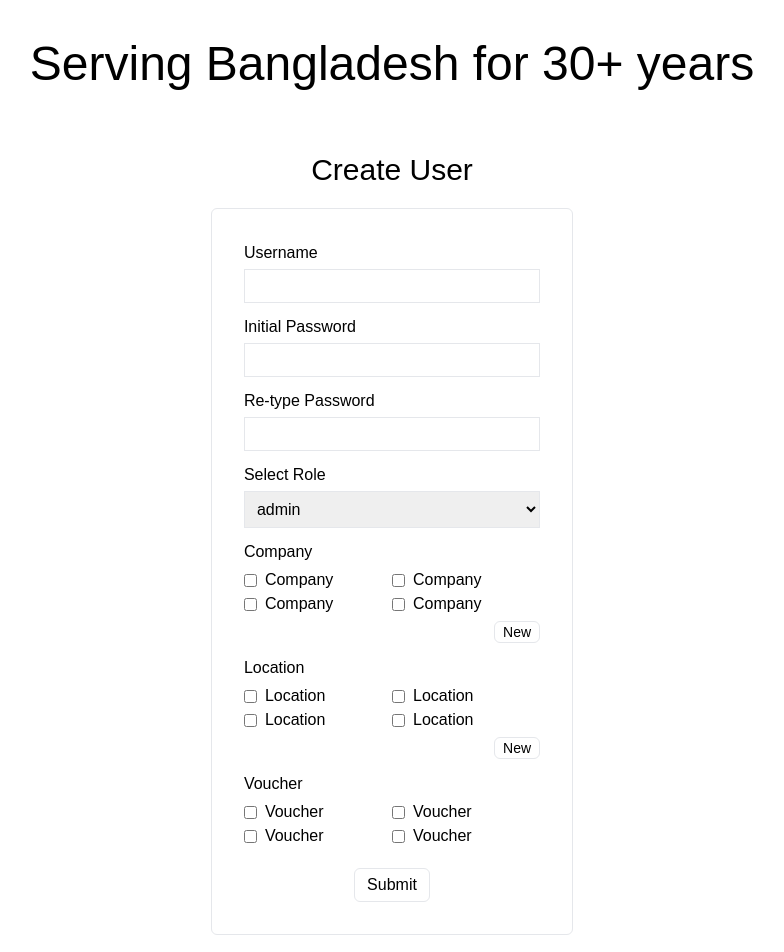
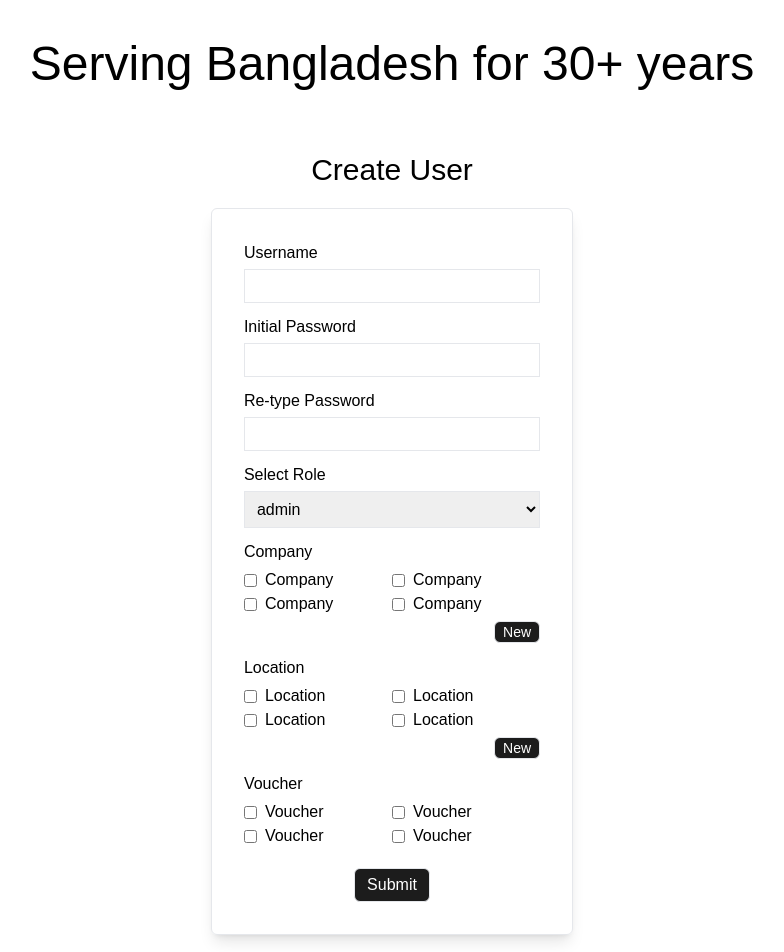
Before and after one commit to mohi-khan/cnc-group, a Next.js app: page /create-user in a window 1280 px wide. Shown: the top 952 px of the page, without its empty margins (248-1032 px from the left). Built offline with nearby package versions, Linux system fonts and the light colour scheme.

Commit message:
primary color and secondary color change

```diff
--- a/app/(mainLayout)/create-user/page.tsx
+++ b/app/(mainLayout)/create-user/page.tsx
@@ -2,13 +2,13 @@ import React from 'react';
 
 const CreateUser = () => {
     return (
-        <div className='flex justify-center items-center pt-10'>
+        <div className='flex justify-center items-center py-10'>
             <div>
                 <div className='text-center'>
                     <h1 className='text-5xl'>Serving Bangladesh for 30+ years</h1>
                     <h3 className='text-3xl pt-16 pb-5'>Create User</h3>
                 </div>
-                <form action="" className='border p-8 rounded-md w-1/2 mx-auto'>
+                <form action="" className='border p-8 rounded-md w-1/2 mx-auto shadow-lg'>
                     <div className='flex flex-col gap-1'>
                         <label htmlFor="">Username</label>
                         <input type="text" className="input p-1 border w-full" />
@@ -52,7 +52,7 @@ const CreateUser = () => {
                             </div>
                         </div>
                         <div className='text-right'>
-                            <button className='border text-sm px-2 rounded-md'>New</button>
+                            <button className='border text-sm px-2 rounded-md bg-primary text-secondary'>New</button>
                         </div>
                     </div>
                     <div className='flex flex-col gap-1 mt-3'>
@@ -76,7 +76,7 @@ const CreateUser = () => {
                             </div>
                         </div>
                         <div className='text-right'>
-                            <button className='border text-sm px-2 rounded-md'>New</button>
+                            <button className='border text-sm px-2 rounded-md bg-primary text-secondary'>New</button>
                         </div>
                     </div>
                     <div className='flex flex-col gap-1 mt-3'>
@@ -101,7 +101,7 @@ const CreateUser = () => {
                         </div>
                     </div>
                     <div className='text-center mt-5'>
-                        <button className='border py-1 px-3 rounded-md'>Submit</button>
+                        <button className='border py-1 px-3 rounded-md bg-primary text-secondary'>Submit</button>
                     </div>
                 </form>
             </div>
--- a/app/(mainLayout)/home/page.tsx
+++ b/app/(mainLayout)/home/page.tsx
@@ -8,7 +8,7 @@ const Home = () => {
                     <h1 className='text-5xl'>Serving Bangladesh for 30+ years</h1>
                     <h3 className='text-3xl pt-16 pb-5'>Login</h3>
                 </div>
-                <form action="" className='border p-8 rounded-md w-1/2 mx-auto'>
+                <form action="" className='border shadow-lg p-8 rounded-md w-1/2 mx-auto'>
                     <div className='flex flex-col gap-1'>
                         <label htmlFor="">Username</label>
                         <input type="text" className="input p-1 border w-full" />
@@ -18,7 +18,7 @@ const Home = () => {
                         <input type="password" className="input p-1 border w-full" />
                     </div>
                     <div className='text-center mt-5'>
-                        <button className='border py-1 px-3 rounded-md'>Submit</button>
+                        <button className='border bg-primary text-secondary py-1 px-3 rounded-md'>Submit</button>
                     </div>
                 </form>
             </div>
--- a/tailwind.config.ts
+++ b/tailwind.config.ts
@@ -9,8 +9,8 @@ export default {
   theme: {
     extend: {
       colors: {
-        primary: '#EA6365',
-        secondary: '#3DD9B3',
+        primary: '#1c1c1c',
+        secondary: '#ffff',
       },
     },
   },
```
